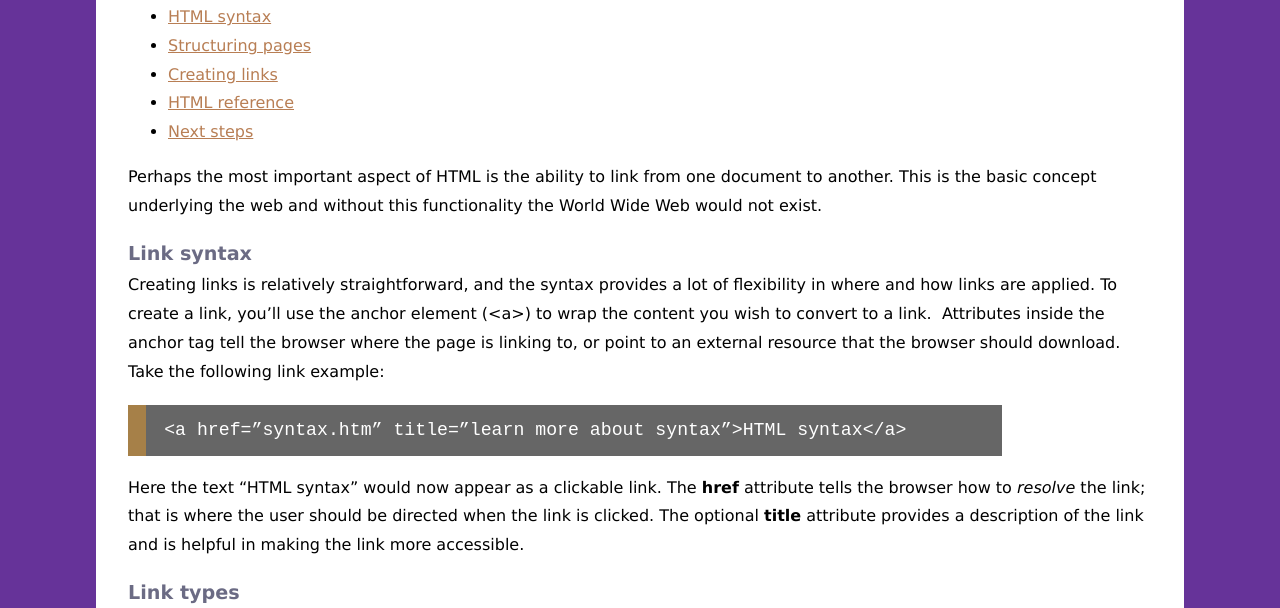
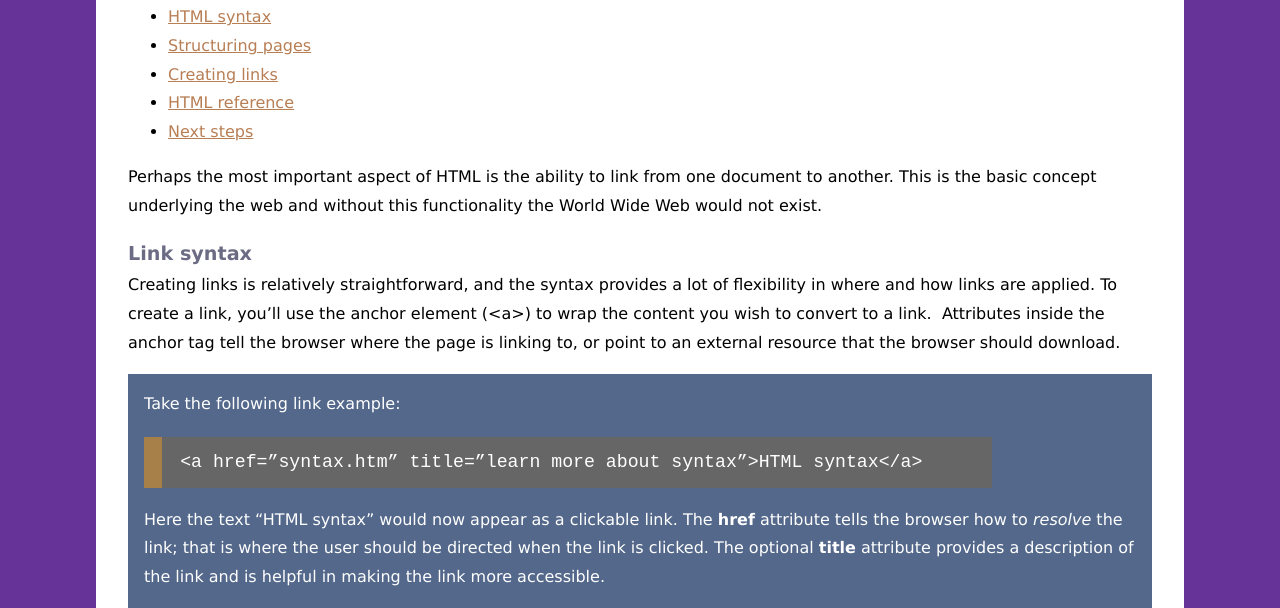
Before and after one commit to RyanSommerhauser/comp484-hw2, a plain HTML site: page comp484-hw2-main/links.html in a window 1280 px wide. Shown: the part 184-792 px from the top of the page. Drawn offline with Linux system fonts and the light colour scheme.

Commit message:
Comments added
Comments added explaining changes

```diff
--- a/comp484-hw2-main/links.html
+++ b/comp484-hw2-main/links.html
@@ -6,9 +6,12 @@
 <link href="_css/styles.css" rel="stylesheet" type="text/css">
 </head>
 <body>
+<!--Page organized using using headers, article, sections, etc.-->
+<!--Page header given the role "banner" and has h1, h2, and nav-->
 <header role="banner"></header>
 <h1>Comp 484</h1>
 <h2>Creating Links</h2>
+  <!--Navigation organized using nav role="navigation"-->
   <nav role="navigation">
     <ul>
       <li><a href="index.html" title="Introduction to HTML">Introduction to HTML</a></li>
@@ -20,6 +23,7 @@
     </ul>
   </nav>
 </header>
+<!--main text given the role "main" and has a <header> then blocks oraganized into <article>s with <section>s and <aside>s-->
 <main role="main">
   <article>
     <header>
@@ -28,10 +32,12 @@
 
     <section>
       <h3>Link syntax</h3>
-      <p>Creating links is relatively straightforward, and the syntax provides a lot of flexibility in where and how links are applied. To create a link, you&rsquo;ll use the anchor element (&lt;a&gt;) to wrap the content you wish to convert to a link.&nbsp; Attributes inside the anchor tag tell the browser where the page is linking to, or point to an external resource that the browser should download.<br>
-        Take the following link example:</p>
-      <pre>&lt;a href=&rdquo;syntax.htm&rdquo; title=&rdquo;learn more about syntax&rdquo;&gt;HTML syntax&lt;/a&gt;</pre>
-      <p>Here the text &ldquo;HTML syntax&rdquo; would now appear as a clickable link. The <b>href</b> attribute tells the browser how to <em>resolve</em> the link; that is where the user should be directed when the link is clicked. The optional <b>title</b> attribute provides a description of the link and is helpful in making the link more accessible.</p>
+      <p>Creating links is relatively straightforward, and the syntax provides a lot of flexibility in where and how links are applied. To create a link, you&rsquo;ll use the anchor element (&lt;a&gt;) to wrap the content you wish to convert to a link.&nbsp; Attributes inside the anchor tag tell the browser where the page is linking to, or point to an external resource that the browser should download.<br></p>
+      <aside>
+        <p>Take the following link example:</p>
+        <pre>&lt;a href=&rdquo;syntax.htm&rdquo; title=&rdquo;learn more about syntax&rdquo;&gt;HTML syntax&lt;/a&gt;</pre>
+        <p>Here the text &ldquo;HTML syntax&rdquo; would now appear as a clickable link. The <b>href</b> attribute tells the browser how to <em>resolve</em> the link; that is where the user should be directed when the link is clicked. The optional <b>title</b> attribute provides a description of the link and is helpful in making the link more accessible.</p>
+      </aside>
     </section>
     <section>
       <h3>Link types</h3>
```
Also changed, not shown: comp484-hw2-main/index.html (+4 -0 lines), comp484-hw2-main/next.html (+4 -0 lines), comp484-hw2-main/reference.html (+4 -0 lines), comp484-hw2-main/structure.html (+4 -0 lines), comp484-hw2-main/syntax.html (+4 -0 lines).
